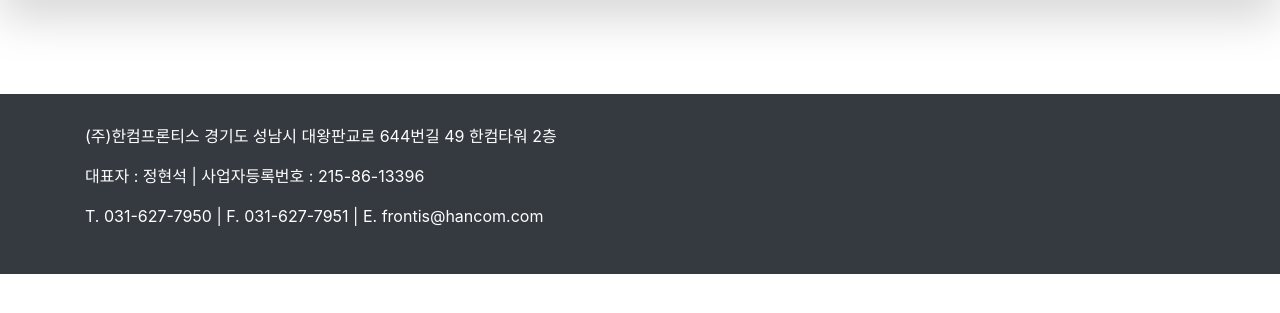
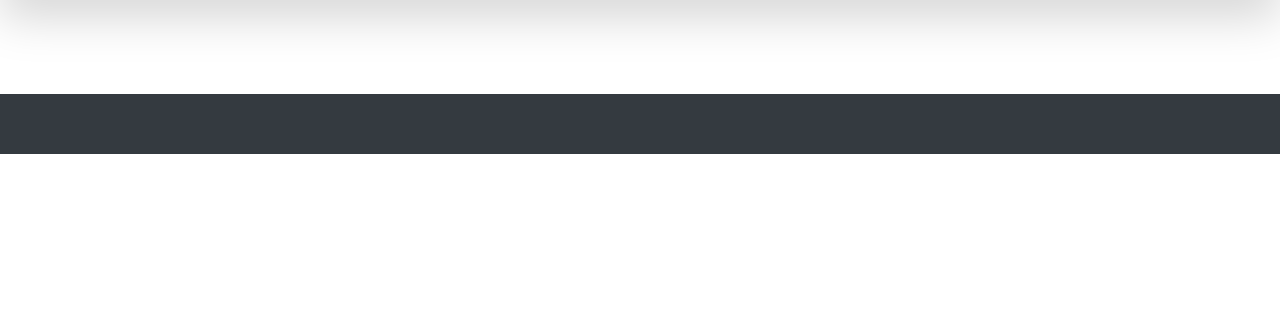
Before and after one commit to eungyukm/DjangoAzure, a Django app: page / in a window 1280 px wide. Shown: the part 56-369 px from the top of the page. Run offline with Django 4.2, Linux system fonts and the light colour scheme; data that the repository does not hold is empty; some libraries are stand-ins or nearby versions.

Commit message:
상호명 제거

```diff
--- a/project/templates/bottom_info.html
+++ b/project/templates/bottom_info.html
@@ -1,9 +1,4 @@
 <div class="container-fluid bg-dark text-white" style="margin-top:50px;padding-top:30px;padding-bottom:30px">
 	<div class="container">
-		<p>(주)한컴프론티스 경기도 성남시 대왕판교로 644번길 49 한컴타워 2층</p>
-		<p>대표자 : 정현석 | 사업자등록번호 : 215-86-13396</p>
-		<p>T. 031-627-7950 | F. 031-627-7951 | E. frontis@hancom.com</p>
-		<p></p>
-		<p></p>
 	</div>
 </div>
```
